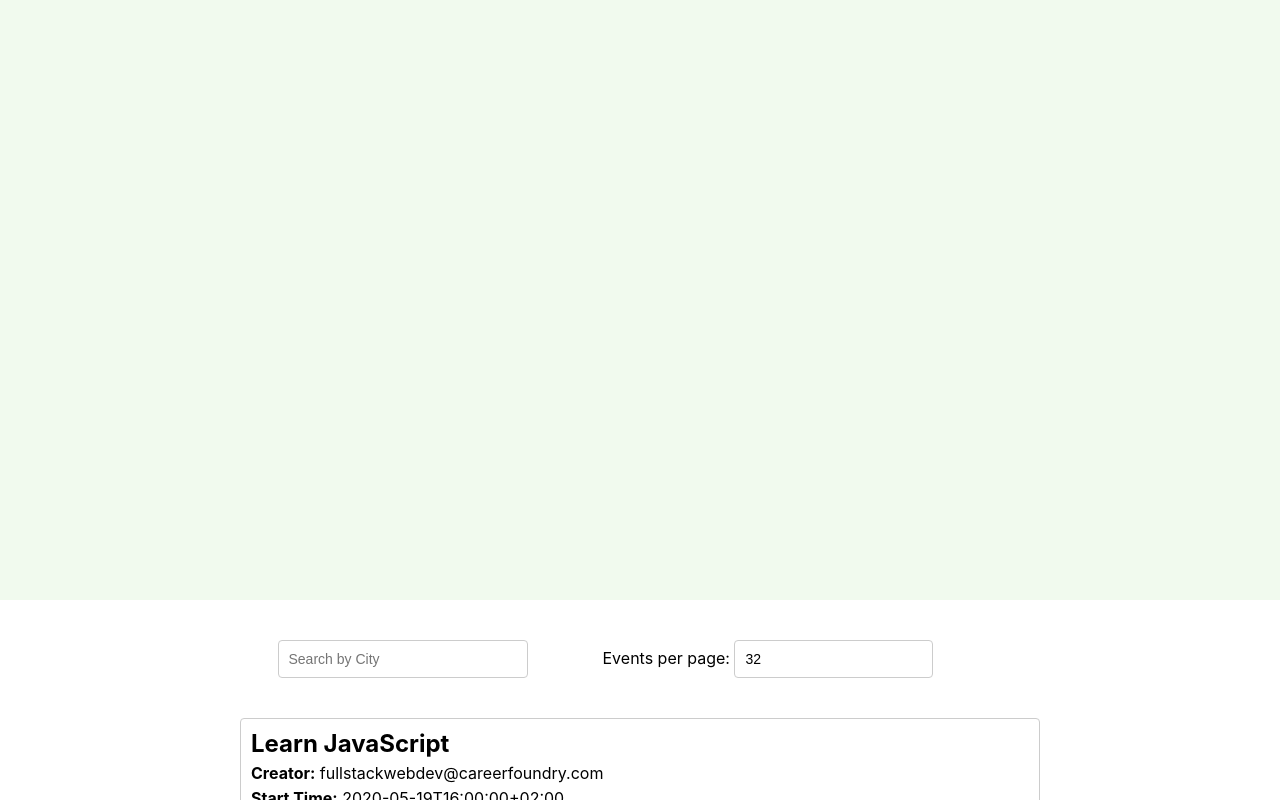
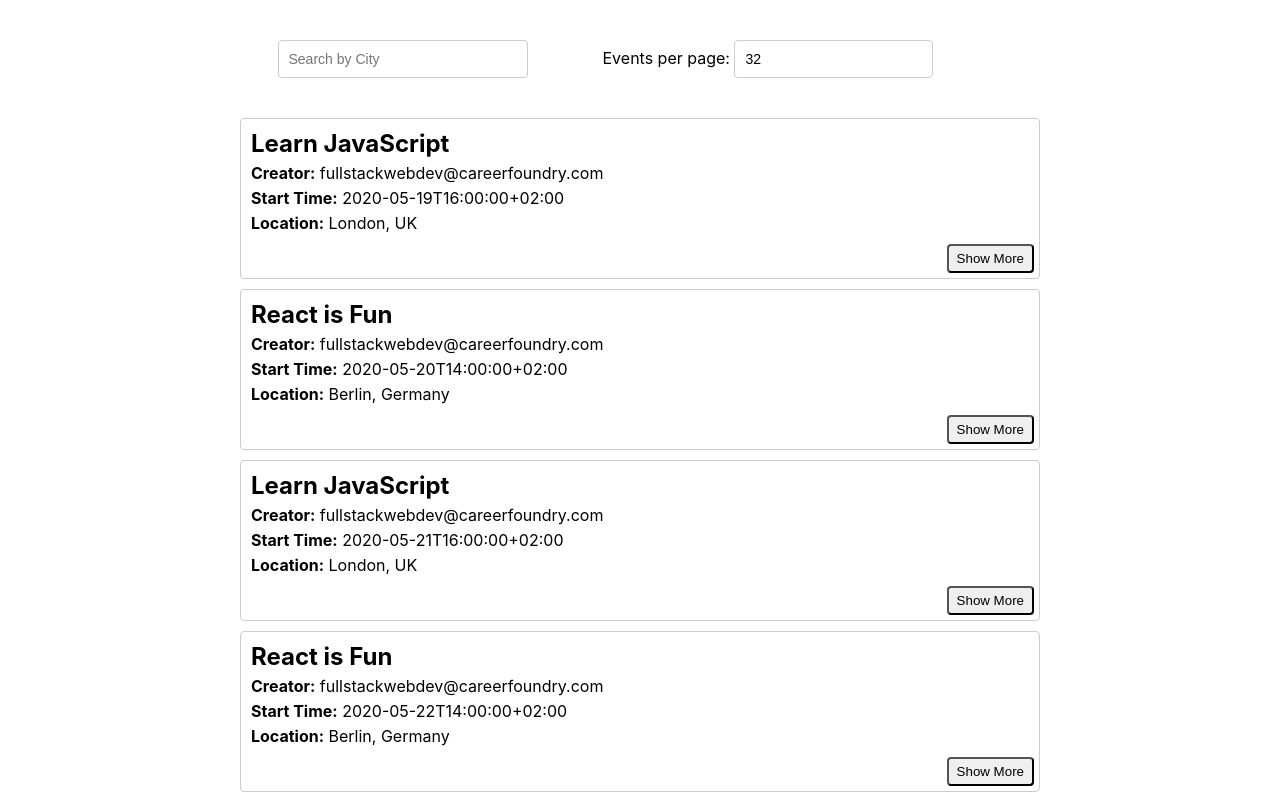
Before and after one commit to AndreasCampan/City-Meetup, a React (Create React App) app: page / in a window 1280 px wide. Shown: the top 800 px of the page. Built offline with nearby package versions, Linux system fonts and the light colour scheme; what atatus-spa would draw is missing.

Commit message:
Update App.css

```diff
--- a/src/App.css
+++ b/src/App.css
@@ -19,7 +19,6 @@ body {
   height: 100vh;
 }
 
-
 .content {
   position: absolute;
   display: flex;
@@ -28,7 +27,6 @@ body {
   align-items: center;
   background-color: #ffffff;
   width: 100%;
-  top: 600px;
 }
 
 /*  filter styles */
@@ -87,6 +85,7 @@ body {
   margin: 0;
   text-align: left;
 }
+
 /* Event styles */
 
 ul {
```
